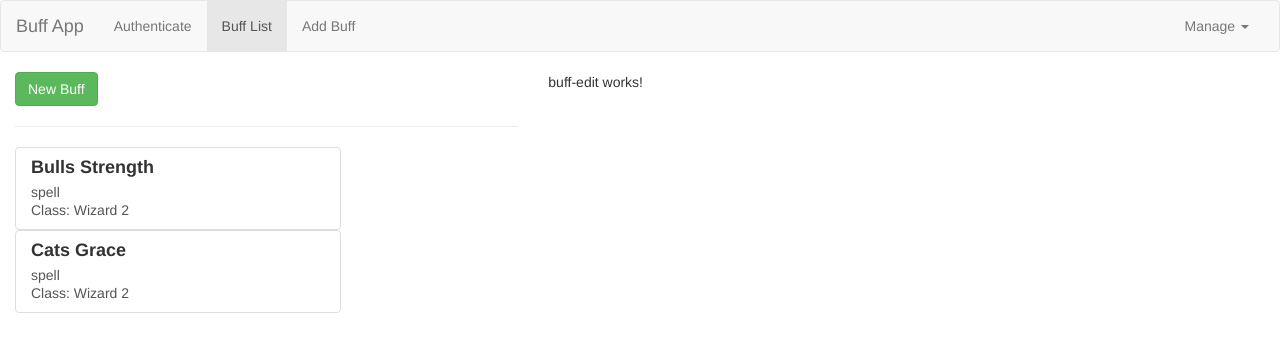
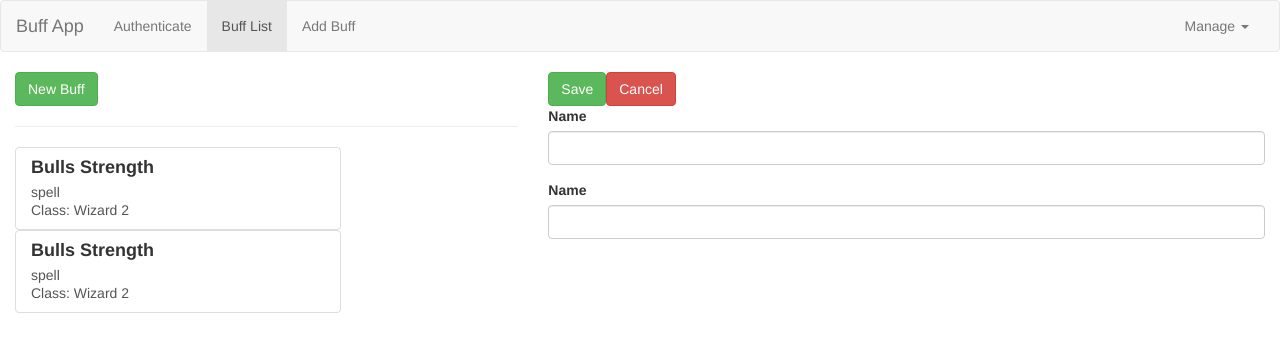
Before and after one commit to Niour/my-Dnd-post, an Angular app: page /buff-list/new in a window 1280 px wide. Shown: the top 352 px of the page. Built offline with nearby package versions, Linux system fonts and the light colour scheme.

Commit message:
Starting adding stuff for FORMS
Important change at buffValue

```diff
--- a/src/app/app-routing.module.ts
+++ b/src/app/app-routing.module.ts
@@ -9,7 +9,7 @@ import { BuffEditComponent } from './buffs/buff-edit/buff-edit.component';
 
 const appRoutes: Routes = [
   { path: '', redirectTo: '/buff-list', pathMatch: 'full' },
-  { path: 'buff-list', component: BuffsComponent, children: [
+  { path: 'buff-list', component: BuffsComponent, children: [ //  Einai ligo lathois to onoma, eprepe na einai buff
     {path: '', component: BuffStartComponent },
     { path: 'new', component: BuffEditComponent},
     { path: ':id', component: BuffDetailComponent},
--- a/src/app/buffs/buff-edit/buff-edit.component.html
+++ b/src/app/buffs/buff-edit/buff-edit.component.html
@@ -1 +1,34 @@
-<p>buff-edit works!</p>
+<div class="row">
+    <div class="col-xs-12">
+        <form>
+            <div class="row">
+                <div class="col-xs-12">
+                    <button type="submit" class="btn btn-success"> Save </button>
+                    <button type="button" class="btn btn-danger"> Cancel </button>
+                </div>
+            </div>
+            <div class="row">
+                <div class="col-xs-12">
+                    <div class="form-group">
+                        <label for="name">Name</label>
+                        <input
+                        type="text"
+                        id="name"
+                        class="form-control">
+                    </div>
+                </div>
+            </div>
+            <div class="row">
+                <div class="col-xs-12">
+                    <div class="form-group">
+                        <label for="name">Name</label>
+                        <input
+                        type="text"
+                        id="name"
+                        class="form-control">
+                    </div>
+                </div>
+            </div>
+        </form>
+    </div>
+</div>
--- a/src/app/buffs/buff.service.ts
+++ b/src/app/buffs/buff.service.ts
@@ -14,16 +14,17 @@ export class BuffService {
             'spell',
             2,
             'Wizard',
-            [new BuffValue('strenght', 'enchatment', 1, 'null', () => 2)]),
+            [new BuffValue('strenght', 'enchatment', 1, 'null', [2])]),
         new Buff(
-            'Cats Grace',
+            'Bulls Strength',
             RandomId(),
             'min/level',
             'spell',
             2,
             'Wizard',
-            [new BuffValue('dexterity', 'enchatment', 1, 'null', () => 2)])
-      ];
+            [new BuffValue('strenght', 'enchatment', 1, 'null', [2])]
+            )
+            ];
 
       constructor() {}
 
--- a/src/app/buffs/buffValue.model.ts
+++ b/src/app/buffs/buffValue.model.ts
@@ -3,13 +3,13 @@ export class BuffValue {
     public type: string;
     public after: number;
     public special: string;
-    public value: (special: string) => number;
+    public value: number[];
 
     constructor(name: string,
                 type: string,
                 after: number,
                 special: string,
-                value: (special: string) => number ) {
+                value: number[]) {
                     this.name = name;
                     this.type = type;
                     this.after = after;
```
